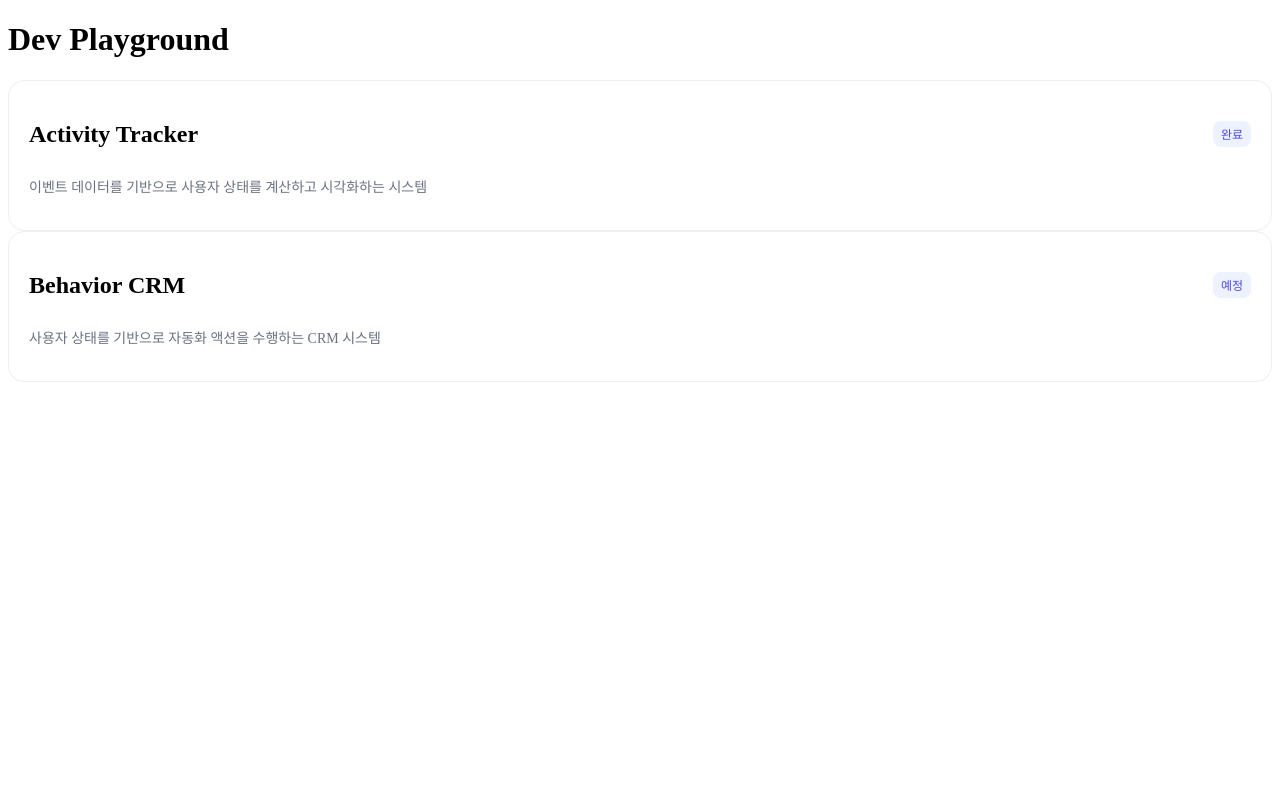
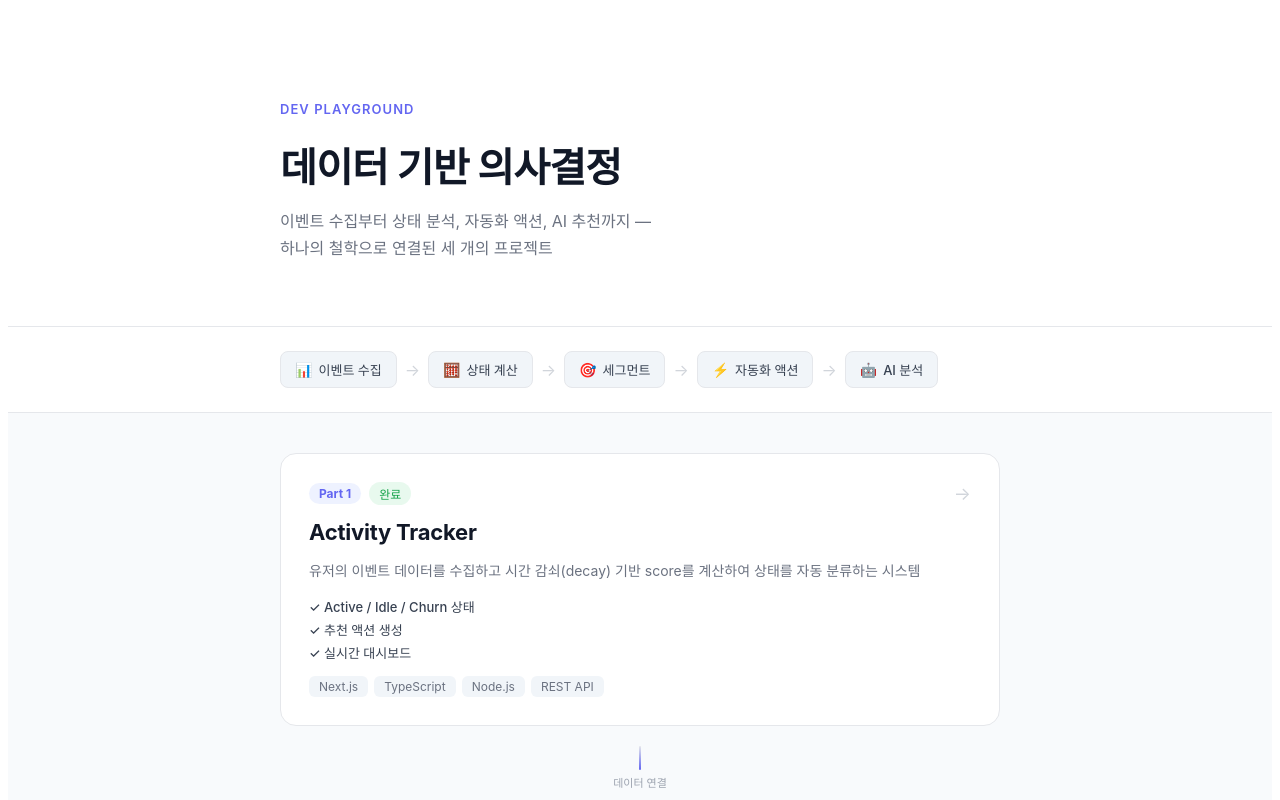
Before and after one commit to ZetGar/DevPlayground, a Next.js app: page / in a window 1280 px wide. Shown: the top 800 px of the page. Built offline with nearby package versions, Linux system fonts and the light colour scheme.

Commit message:
feat: Dev Playground 메인 페이지 개선 (흐름 다이어그램 + 연결성 시각화)

```diff
--- a/app/page.tsx
+++ b/app/page.tsx
@@ -1,14 +1,136 @@
-import { projects } from "./data/projects";
-import ProjectCard from "./components/home/ProjectCard";
+import Link from "next/link";
+import styles from "./styles/home.module.css";
+
+const projects = [
+  {
+    number: "Part 1",
+    title: "Activity Tracker",
+    description:
+      "유저의 이벤트 데이터를 수집하고 시간 감쇠(decay) 기반 score를 계산하여 상태를 자동 분류하는 시스템",
+    status: "완료" as const,
+    tags: ["Next.js", "TypeScript", "Node.js", "REST API"],
+    path: "/activity-tracker",
+    outputs: ["Active / Idle / Churn 상태", "추천 액션 생성", "실시간 대시보드"],
+    color: "blue",
+  },
+  {
+    number: "Part 2",
+    title: "Behavior CRM",
+    description:
+      "Part 1의 상태 데이터를 기반으로 세그먼트를 생성하고 자동화 캠페인을 실행, 전환율을 추적하는 CRM 시스템",
+    status: "완료" as const,
+    tags: ["Next.js", "TypeScript", "Node.js", "Supabase"],
+    path: "/crm-system",
+    outputs: ["세그먼트 자동 분류", "캠페인 실행", "전환율 측정"],
+    color: "violet",
+  },
+  {
+    number: "Part 3",
+    title: "AI 커리어 트래커 (JobLog)",
+    description:
+      "지원 데이터가 쌓일수록 AI가 합격 패턴을 분석하고 커리어 방향을 가이드해주는 스마트 채용 트래커",
+    status: "진행중" as const,
+    tags: ["Next.js", "TypeScript", "Supabase", "Claude API"],
+    path: "/job-log",
+    outputs: ["합격 패턴 분석", "커리어 방향 가이드", "AI 기업 추천"],
+    color: "emerald",
+  },
+];
 
 export default function Home() {
   return (
-    <div>
-      <h1>Dev Playground</h1>
+    <div className={styles.page}>
+      {/* 헤더 */}
+      <header className={styles.header}>
+        <div className={styles.headerInner}>
+          <p className={styles.label}>Dev Playground</p>
+          <h1 className={styles.title}>
+            데이터 기반 의사결정
+          </h1>
+          <p className={styles.subtitle}>
+            이벤트 수집부터 상태 분석, 자동화 액션, AI 추천까지 —
+            <br />
+            하나의 철학으로 연결된 세 개의 프로젝트
+          </p>
+        </div>
+      </header>
 
-      {projects.map((project) => (
-        <ProjectCard key={project.title} project={project} />
-      ))}
+      {/* 흐름 다이어그램 */}
+      <section className={styles.flow}>
+        <div className={styles.flowInner}>
+          <div className={styles.flowStep}>
+            <span className={styles.flowIcon}>📊</span>
+            <span className={styles.flowText}>이벤트 수집</span>
+          </div>
+          <span className={styles.flowArrow}>→</span>
+          <div className={styles.flowStep}>
+            <span className={styles.flowIcon}>🧮</span>
+            <span className={styles.flowText}>상태 계산</span>
+          </div>
+          <span className={styles.flowArrow}>→</span>
+          <div className={styles.flowStep}>
+            <span className={styles.flowIcon}>🎯</span>
+            <span className={styles.flowText}>세그먼트</span>
+          </div>
+          <span className={styles.flowArrow}>→</span>
+          <div className={styles.flowStep}>
+            <span className={styles.flowIcon}>⚡</span>
+            <span className={styles.flowText}>자동화 액션</span>
+          </div>
+          <span className={styles.flowArrow}>→</span>
+          <div className={styles.flowStep}>
+            <span className={styles.flowIcon}>🤖</span>
+            <span className={styles.flowText}>AI 분석</span>
+          </div>
+        </div>
+      </section>
+
+      {/* 프로젝트 카드 */}
+      <main className={styles.main}>
+        <div className={styles.projects}>
+          {projects.map((project, i) => (
+            <div key={project.title} className={styles.projectWrapper}>
+
+              <Link href={project.path} className={`${styles.card} ${styles[`card_${project.color}`]}`}>
+                <div className={styles.cardHeader}>
+                  <div className={styles.cardMeta}>
+                    <span className={styles.partNumber}>{project.number}</span>
+                    <span className={`${styles.status} ${project.status === "완료" ? styles.statusDone : styles.statusWip}`}>
+                      {project.status}
+                    </span>
+                  </div>
+                  <span className={styles.cardArrow}>→</span>
+                </div>
+
+                <h2 className={styles.cardTitle}>{project.title}</h2>
+                <p className={styles.cardDesc}>{project.description}</p>
+
+                <div className={styles.outputs}>
+                  {project.outputs.map((output) => (
+                    <span key={output} className={styles.output}>
+                      ✓ {output}
+                    </span>
+                  ))}
+                </div>
+
+                <div className={styles.tags}>
+                  {project.tags.map((tag) => (
+                    <span key={tag} className={styles.tag}>{tag}</span>
+                  ))}
+                </div>
+              </Link>
+
+              {/* 연결선 */}
+              {i === 0 && (
+                <div className={styles.connector}>
+                  <div className={styles.connectorLine} />
+                  <span className={styles.connectorLabel}>데이터 연결</span>
+                </div>
+              )}
+            </div>
+          ))}
+        </div>
+      </main>
     </div>
   );
 }
--- /dev/null
+++ b/app/styles/home.module.css
@@ -0,0 +1,257 @@
+.page {
+  min-height: 100vh;
+  background: #f8fafc;
+  font-family: 'Pretendard', -apple-system, BlinkMacSystemFont, sans-serif;
+}
+
+/* 헤더 */
+.header {
+  padding: 80px 24px 48px;
+  border-bottom: 1px solid #e5e7eb;
+  background: #fff;
+}
+
+.headerInner {
+  max-width: 720px;
+  margin: 0 auto;
+}
+
+.label {
+  font-size: 13px;
+  font-weight: 600;
+  color: #6366f1;
+  letter-spacing: 0.08em;
+  text-transform: uppercase;
+  margin-bottom: 16px;
+}
+
+.title {
+  font-size: 40px;
+  font-weight: 700;
+  color: #111827;
+  margin-bottom: 16px;
+  line-height: 1.2;
+  letter-spacing: -0.02em;
+}
+
+.subtitle {
+  font-size: 16px;
+  color: #6b7280;
+  line-height: 1.7;
+}
+
+/* 흐름 다이어그램 */
+.flow {
+  padding: 24px;
+  background: #fff;
+  border-bottom: 1px solid #e5e7eb;
+}
+
+.flowInner {
+  max-width: 720px;
+  margin: 0 auto;
+  display: flex;
+  align-items: center;
+  gap: 8px;
+  flex-wrap: wrap;
+}
+
+.flowStep {
+  display: flex;
+  align-items: center;
+  gap: 6px;
+  padding: 8px 14px;
+  border-radius: 8px;
+  background: #f1f5f9;
+  border: 1px solid #e5e7eb;
+}
+
+.flowIcon {
+  font-size: 14px;
+}
+
+.flowText {
+  font-size: 13px;
+  font-weight: 500;
+  color: #374151;
+}
+
+.flowArrow {
+  color: #d1d5db;
+  font-size: 16px;
+  flex-shrink: 0;
+}
+
+/* 메인 */
+.main {
+  padding: 40px 24px 80px;
+}
+
+.projects {
+  display: flex;
+  flex-direction: column;
+  gap: 20px;
+  max-width: 720px;
+  margin: 0 auto;
+  display: flex;
+  flex-direction: column;
+}
+
+/* 연결선 */
+.projectWrapper {
+  display: flex;
+  flex-direction: column;
+}
+
+.connector {
+  display: flex;
+  flex-direction: column;
+  align-items: center;
+  padding: 20px 0 0;
+  gap: 4px;
+}
+
+.connectorLine {
+  width: 2px;
+  height: 24px;
+  background: linear-gradient(to bottom, #e5e7eb, #6366f1);
+  border-radius: 999px;
+}
+
+.connectorLabel {
+  font-size: 11px;
+  color: #9ca3af;
+  font-weight: 500;
+}
+
+/* 카드 */
+.card {
+  display: flex;
+  flex-direction: column;
+  gap: 14px;
+  padding: 28px;
+  border-radius: 16px;
+  border: 1px solid #e5e7eb;
+  background: #fff;
+  text-decoration: none;
+  color: inherit;
+  transition: all 0.2s ease;
+}
+
+.card:hover {
+  transform: translateY(-4px);
+  box-shadow: 0 12px 32px rgba(0, 0, 0, 0.08);
+}
+
+.card_blue:hover { border-color: #93c5fd; }
+.card_violet:hover { border-color: #c4b5fd; }
+.card_emerald:hover { border-color: #6ee7b7; }
+
+/* 카드 헤더 */
+.cardHeader {
+  display: flex;
+  align-items: center;
+  justify-content: space-between;
+}
+
+.cardMeta {
+  display: flex;
+  align-items: center;
+  gap: 8px;
+}
+
+.partNumber {
+  font-size: 12px;
+  font-weight: 700;
+  color: #6366f1;
+  background: #eef2ff;
+  padding: 3px 10px;
+  border-radius: 999px;
+}
+
+.status {
+  font-size: 12px;
+  font-weight: 500;
+  padding: 3px 10px;
+  border-radius: 999px;
+}
+
+.statusDone {
+  background: rgba(34, 197, 94, 0.1);
+  color: #16a34a;
+}
+
+.statusWip {
+  background: rgba(249, 115, 22, 0.1);
+  color: #ea580c;
+}
+
+.cardArrow {
+  font-size: 18px;
+  color: #d1d5db;
+  transition: all 0.2s ease;
+}
+
+.card:hover .cardArrow {
+  color: #6366f1;
+  transform: translateX(4px);
+}
+
+/* 카드 내용 */
+.cardTitle {
+  font-size: 22px;
+  font-weight: 700;
+  color: #111827;
+  margin: 0;
+  letter-spacing: -0.01em;
+}
+
+.cardDesc {
+  font-size: 14px;
+  color: #6b7280;
+  line-height: 1.7;
+  margin: 0;
+}
+
+/* outputs */
+.outputs {
+  display: flex;
+  flex-direction: column;
+  gap: 4px;
+}
+
+.output {
+  font-size: 13px;
+  color: #374151;
+  font-weight: 500;
+}
+
+/* 태그 */
+.tags {
+  display: flex;
+  gap: 6px;
+  flex-wrap: wrap;
+}
+
+.tag {
+  font-size: 12px;
+  padding: 3px 10px;
+  border-radius: 6px;
+  background: #f1f5f9;
+  color: #6b7280;
+}
+
+/* 반응형 */
+@media (max-width: 640px) {
+  .title {
+    font-size: 28px;
+  }
+
+  .flowInner {
+    gap: 6px;
+  }
+
+  .flowArrow {
+    font-size: 12px;
+  }
+}
```
